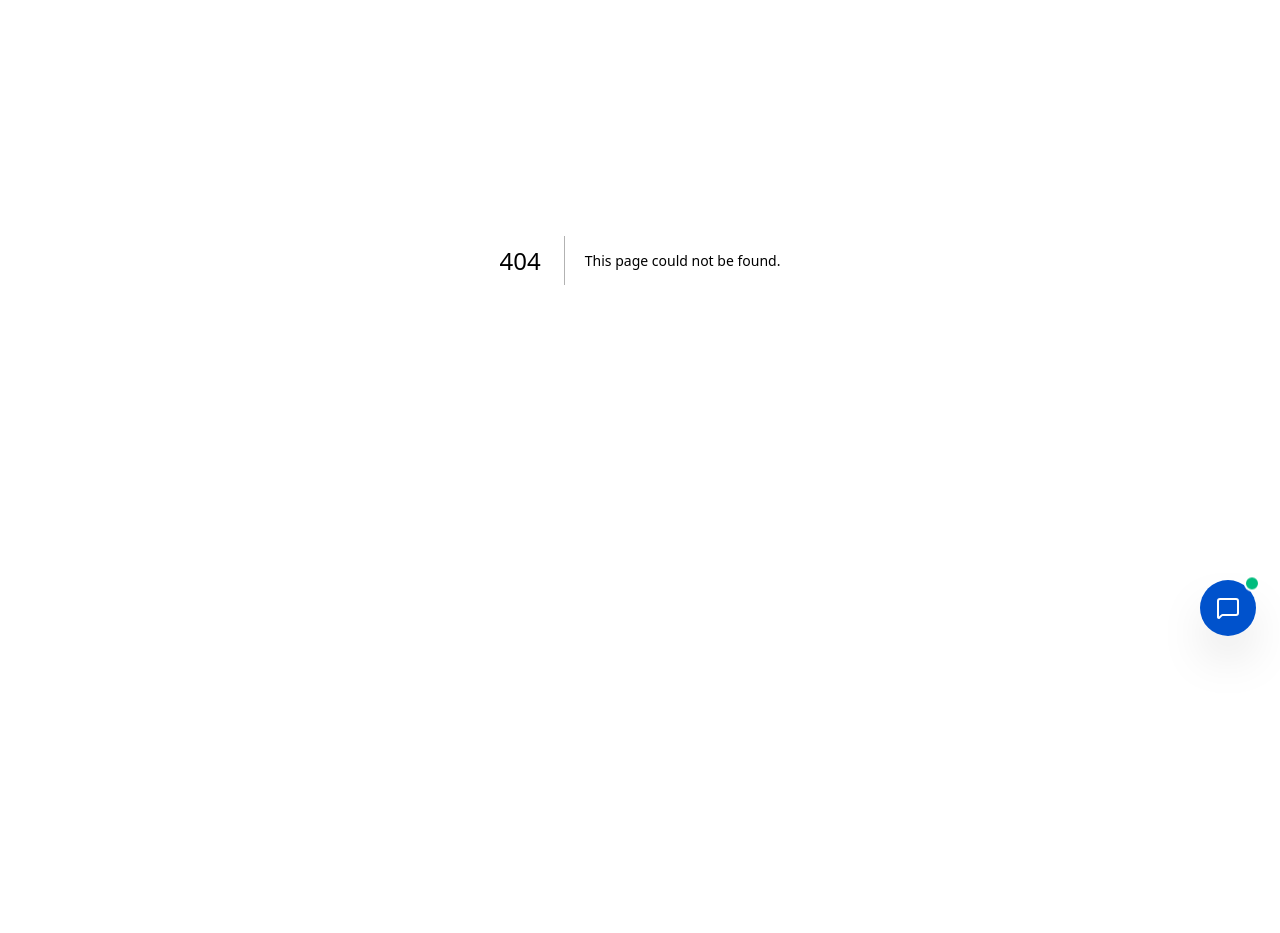
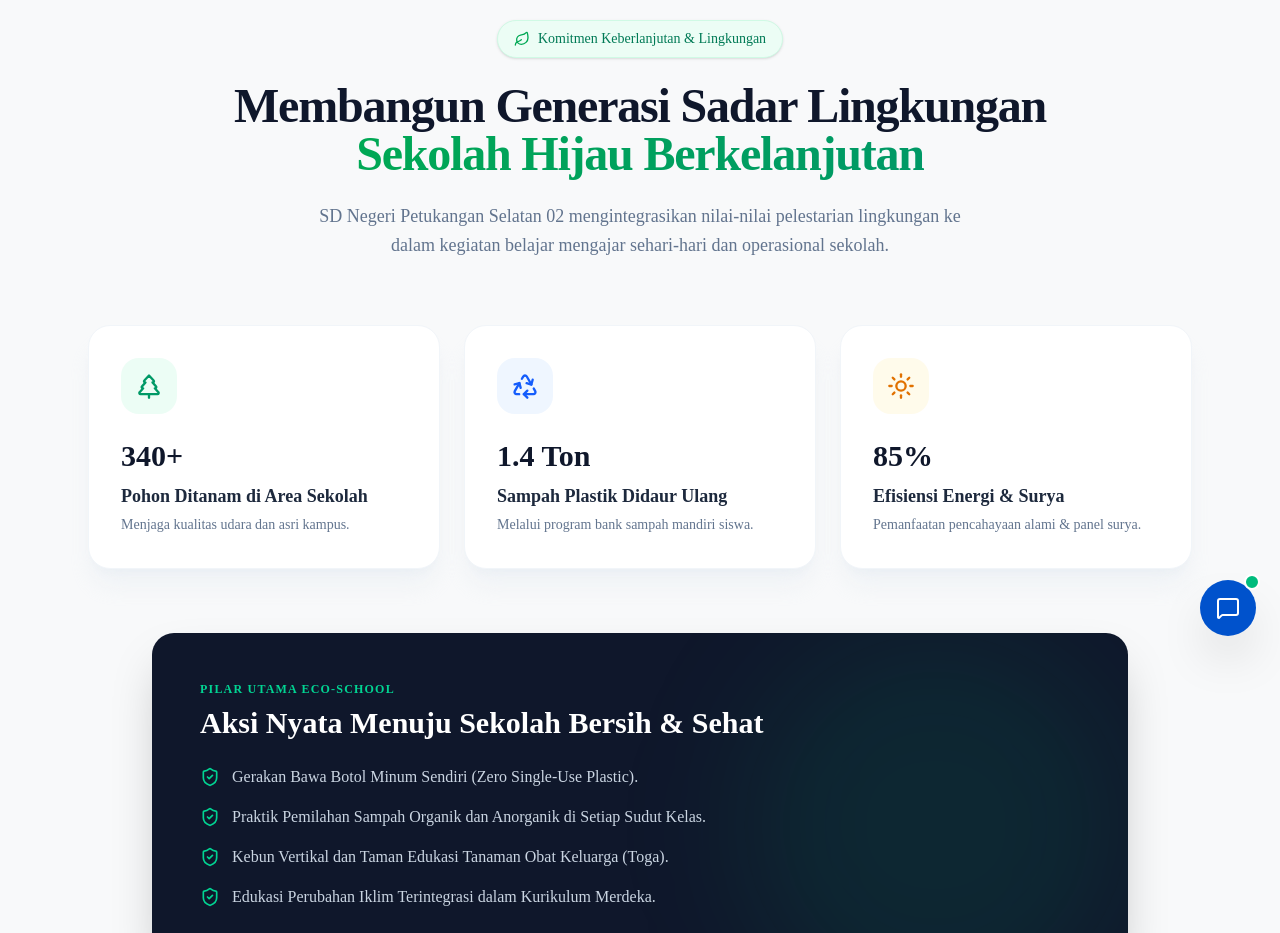
Before and after one commit to expertwingman/sdn-petukangan-2, a Next.js app: page /green-school in a window 1280 px wide. Before the commit this address had no page. Shown: the part 140-1073 px from the top of the page. Before the commit the page ends 800 px from the top, so only its background shows below. Built offline with nearby package versions, Linux system fonts and the light colour scheme.

Commit message:
feat: tambahkan halaman green school dan esg impact dashboard

```diff
--- /dev/null
+++ b/src/app/green-school/page.tsx
@@ -0,0 +1,115 @@
+"use client";
+
+import { motion } from "framer-motion";
+import { ArrowLeft, Leaf, Recycle, Sun, TreePine, ShieldCheck, Sparkles } from "lucide-react";
+import Link from "next/link";
+
+export default function GreenSchoolPage() {
+  return (
+    <main className="min-h-screen bg-[#F8F9FA] text-slate-900 font-sans pb-24 selection:bg-emerald-500 selection:text-white">
+      {/* Navbar Simple */}
+      <header className="fixed top-0 w-full bg-white/70 backdrop-blur-xl z-50 border-b border-slate-200/40">
+        <div className="max-w-7xl mx-auto px-6 h-20 flex items-center justify-between">
+          <Link href="/" className="flex items-center gap-2 text-slate-500 hover:text-[#0052CC] transition-colors">
+            <ArrowLeft className="w-5 h-5" />
+            <span className="font-medium text-sm">Kembali ke Beranda</span>
+          </Link>
+          <div className="font-semibold text-lg tracking-tight text-slate-800">
+            Green School & ESG Dashboard
+          </div>
+        </div>
+      </header>
+
+      {/* Hero Section */}
+      <section className="pt-40 pb-16 px-6 max-w-4xl mx-auto text-center">
+        <motion.div
+          initial={{ opacity: 0, y: 20 }}
+          animate={{ opacity: 1, y: 0 }}
+          transition={{ duration: 0.6 }}
+          className="inline-flex items-center gap-2 px-4 py-2 rounded-full bg-emerald-50 border border-emerald-100 text-emerald-700 text-sm font-medium mb-6 shadow-sm"
+        >
+          <Leaf className="w-4 h-4 text-[#00A854]" />
+          <span>Komitmen Keberlanjutan & Lingkungan</span>
+        </motion.div>
+
+        <motion.h1
+          initial={{ opacity: 0, y: 20 }}
+          animate={{ opacity: 1, y: 0 }}
+          transition={{ duration: 0.6, delay: 0.1 }}
+          className="text-4xl md:text-5xl font-bold tracking-tight text-slate-900 mb-6"
+        >
+          Membangun Generasi Sadar Lingkungan <br />
+          <span className="text-transparent bg-clip-text bg-gradient-to-r from-[#00A854] to-emerald-600">
+            Sekolah Hijau Berkelanjutan
+          </span>
+        </motion.h1>
+
+        <motion.p
+          initial={{ opacity: 0, y: 20 }}
+          animate={{ opacity: 1, y: 0 }}
+          transition={{ duration: 0.6, delay: 0.2 }}
+          className="text-lg text-slate-500 leading-relaxed max-w-2xl mx-auto"
+        >
+          SD Negeri Petukangan Selatan 02 mengintegrasikan nilai-nilai pelestarian lingkungan ke dalam kegiatan belajar mengajar sehari-hari dan operasional sekolah.
+        </motion.p>
+      </section>
+
+      {/* Grid Statistik Dampak ESG */}
+      <section className="px-6 max-w-6xl mx-auto mb-16">
+        <div className="grid grid-cols-1 sm:grid-cols-2 md:grid-cols-3 gap-6">
+          {[
+            { title: "Pohon Ditanam di Area Sekolah", value: "340+", desc: "Menjaga kualitas udara dan asri kampus.", icon: TreePine, color: "text-emerald-600", bg: "bg-emerald-50" },
+            { title: "Sampah Plastik Didaur Ulang", value: "1.4 Ton", desc: "Melalui program bank sampah mandiri siswa.", icon: Recycle, color: "text-blue-600", bg: "bg-blue-50" },
+            { title: "Efisiensi Energi & Surya", value: "85%", desc: "Pemanfaatan pencahayaan alami & panel surya.", icon: Sun, color: "text-amber-600", bg: "bg-amber-50" }
+          ].map((stat, i) => (
+            <motion.div
+              key={i}
+              initial={{ opacity: 0, y: 25 }}
+              animate={{ opacity: 1, y: 0 }}
+              transition={{ duration: 0.6, delay: i * 0.1 }}
+              className="bg-white p-8 rounded-3xl border border-slate-100 shadow-xl shadow-slate-200/40"
+            >
+              <div className={`w-14 h-14 ${stat.bg} rounded-2xl flex items-center justify-center mb-6`}>
+                <stat.icon className={`w-7 h-7 ${stat.color}`} />
+              </div>
+              <div className="text-3xl font-bold text-slate-900 mb-2">{stat.value}</div>
+              <h3 className="text-lg font-bold text-slate-800 mb-1">{stat.title}</h3>
+              <p className="text-slate-500 text-sm leading-relaxed">{stat.desc}</p>
+            </motion.div>
+          ))}
+        </div>
+      </section>
+
+      {/* Program Pilar Sekolah Hijau */}
+      <section className="px-6 max-w-5xl mx-auto">
+        <motion.div
+          initial={{ opacity: 0, y: 20 }}
+          animate={{ opacity: 1, y: 0 }}
+          transition={{ duration: 0.8, delay: 0.3 }}
+          className="bg-slate-900 text-white rounded-3xl p-8 md:p-12 shadow-2xl relative overflow-hidden"
+        >
+          <div className="absolute top-0 right-0 w-96 h-96 bg-emerald-500/10 rounded-full blur-3xl pointer-events-none"></div>
+
+          <div className="max-w-2xl relative z-10">
+            <div className="text-xs font-bold tracking-widest text-emerald-400 uppercase mb-2">Pilar Utama Eco-School</div>
+            <h2 className="text-2xl md:text-3xl font-bold mb-6">Aksi Nyata Menuju Sekolah Bersih & Sehat</h2>
+
+            <ul className="space-y-4">
+              {[
+                "Gerakan Bawa Botol Minum Sendiri (Zero Single-Use Plastic).",
+                "Praktik Pemilahan Sampah Organik dan Anorganik di Setiap Sudut Kelas.",
+                "Kebun Vertikal dan Taman Edukasi Tanaman Obat Keluarga (Toga).",
+                "Edukasi Perubahan Iklim Terintegrasi dalam Kurikulum Merdeka."
+              ].map((pilar, idx) => (
+                <li key={idx} className="flex items-start gap-3 text-slate-300 text-sm md:text-base">
+                  <ShieldCheck className="w-5 h-5 text-emerald-400 shrink-0 mt-0.5" />
+                  <span>{pilar}</span>
+                </li>
+              ))}
+            </ul>
+          </div>
+        </motion.div>
+      </section>
+    </main>
+  );
+}
```
